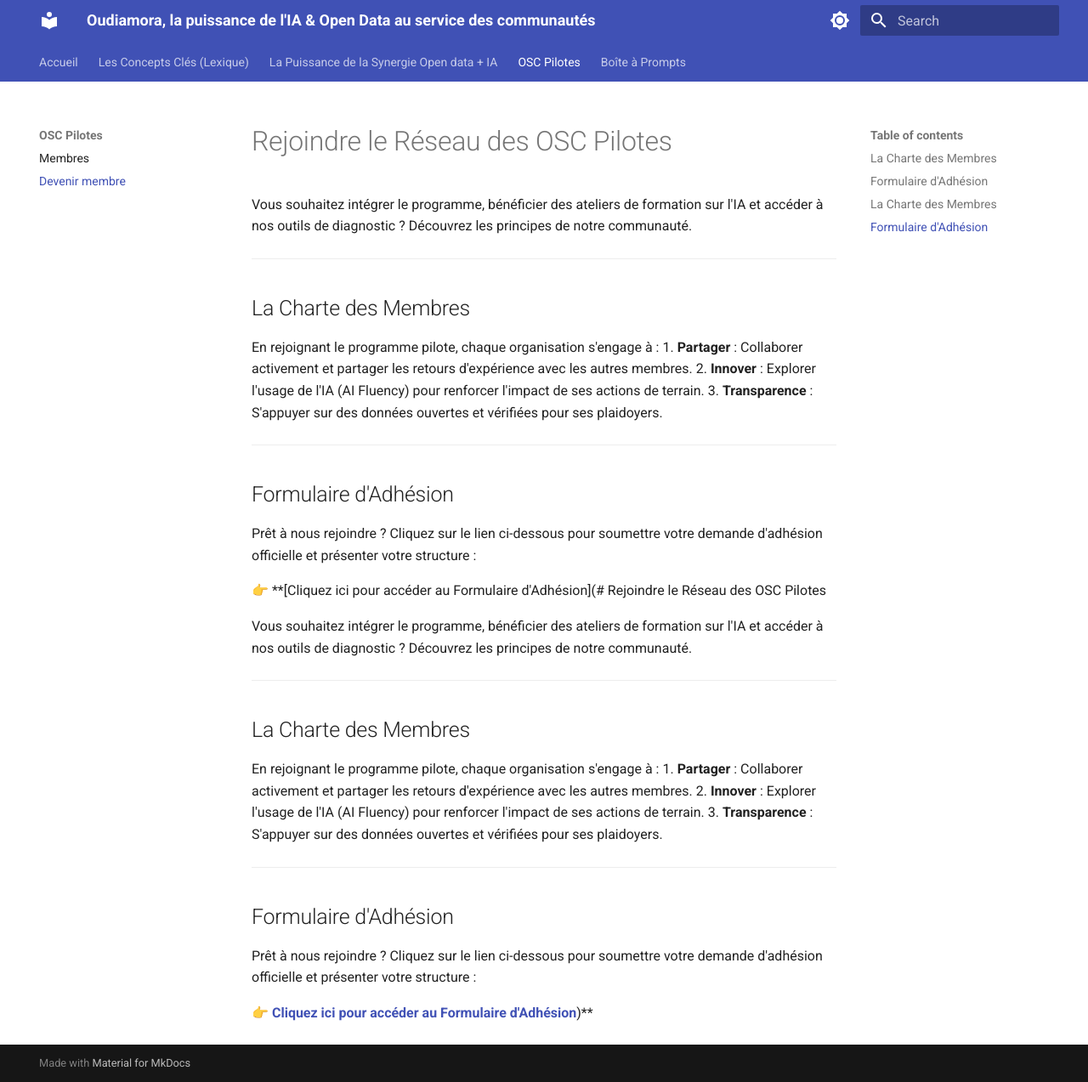
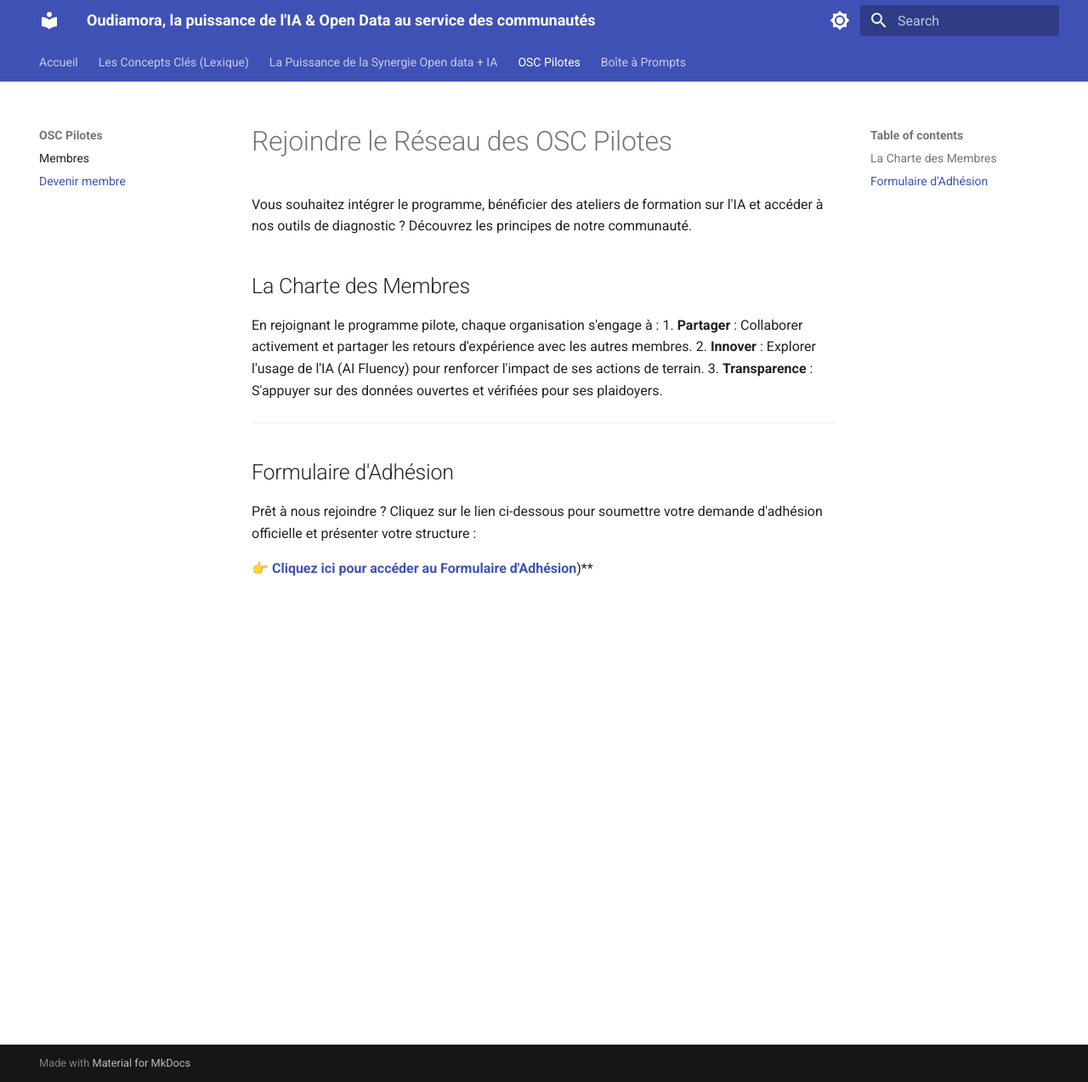
Before and after one commit to Link4Dev/oudiamora, an MkDocs documentation site: the page built from docs/devenir-membre.md, in a window 1280 px wide and 1273 px high. Shown: the whole window at 85% size. Built offline with MkDocs 1.6.1 and Material for MkDocs 9.7.7, drawn with Linux system fonts in a browser that asks for light colours.

Commit message:
Update devenir-membre.md

```diff
--- a/docs/devenir-membre.md
+++ b/docs/devenir-membre.md
@@ -2,26 +2,6 @@
 
 Vous souhaitez intégrer le programme, bénéficier des ateliers de formation sur l'IA et accéder à nos outils de diagnostic ? Découvrez les principes de notre communauté.
 
----
-
-## La Charte des Membres
-
-En rejoignant le programme pilote, chaque organisation s'engage à :
-1. **Partager** : Collaborer activement et partager les retours d'expérience avec les autres membres.
-2. **Innover** : Explorer l'usage de l'IA (AI Fluency) pour renforcer l'impact de ses actions de terrain.
-3. **Transparence** : S'appuyer sur des données ouvertes et vérifiées pour ses plaidoyers.
-
----
-
-## Formulaire d'Adhésion
-
-Prêt à nous rejoindre ? Cliquez sur le lien ci-dessous pour soumettre votre demande d'adhésion officielle et présenter votre structure :
-
-👉 **[Cliquez ici pour accéder au Formulaire d'Adhésion](# Rejoindre le Réseau des OSC Pilotes
-
-Vous souhaitez intégrer le programme, bénéficier des ateliers de formation sur l'IA et accéder à nos outils de diagnostic ? Découvrez les principes de notre communauté.
-
----
 
 ## La Charte des Membres
 
```
